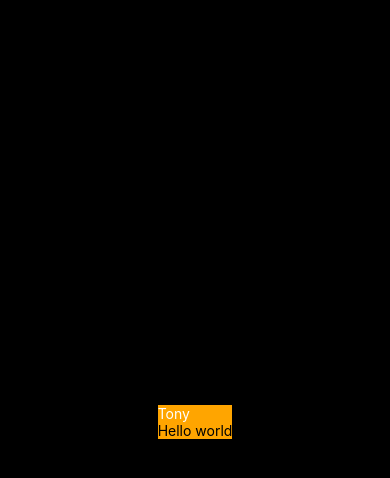
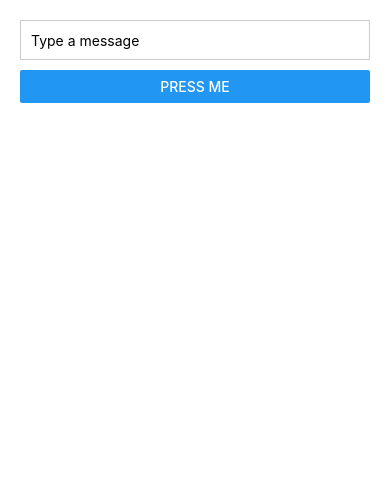
Before and after one commit to TaehwanGo/react-native-skills, a React Native app in the folder rnTsSample/: screen / in a window 390 px wide. Shown: the top 478 px of the page. Built offline with nearby package versions, Linux system fonts and the light colour scheme; grey boxes are pictures that could not be loaded.

Commit message:
12.3.2 useState with generic

```diff
--- a/rnTsSample/src/App.tsx
+++ b/rnTsSample/src/App.tsx
@@ -1,13 +1,8 @@
 import React from 'react';
-import {Text} from 'react-native';
-import Profile from './components/Profile';
+import MessageForm from './components/MessageForm';
 
 function App() {
-  return (
-    <Profile name="Tony" isActivated>
-      <Text>Hello world</Text>
-    </Profile>
-  );
+  return <MessageForm />;
 }
 
 export default App;
--- /dev/null
+++ b/rnTsSample/src/components/MessageForm.tsx
@@ -0,0 +1,48 @@
+import React from 'react';
+import {View, StyleSheet, TextInput, Button, Text} from 'react-native';
+
+function MessageForm() {
+  const [text, setText] = React.useState('');
+  const [lastMessage, setLastMessage] = React.useState<{
+    message: string;
+    date: Date;
+  } | null>(null);
+  const onPress = () => {
+    setLastMessage({message: text, date: new Date()});
+    setText('');
+  };
+  return (
+    <View style={styles.container}>
+      <TextInput
+        style={styles.input}
+        value={text}
+        onChangeText={setText}
+        placeholder="Type a message"
+      />
+      <Button title="Press me" onPress={onPress} />
+      {lastMessage && (
+        <View>
+          <Text>
+            마지막 메세지: {lastMessage.message} (
+            {lastMessage.date.toLocaleString()})
+          </Text>
+        </View>
+      )}
+    </View>
+  );
+}
+
+export default MessageForm;
+
+const styles = StyleSheet.create({
+  container: {
+    padding: 20,
+  },
+  input: {
+    height: 40,
+    borderColor: '#ccc',
+    borderWidth: 1,
+    marginBottom: 10,
+    padding: 10,
+  },
+});
```
Also changed, not shown: 1 other file (tests, documents, lock files or other folders).
